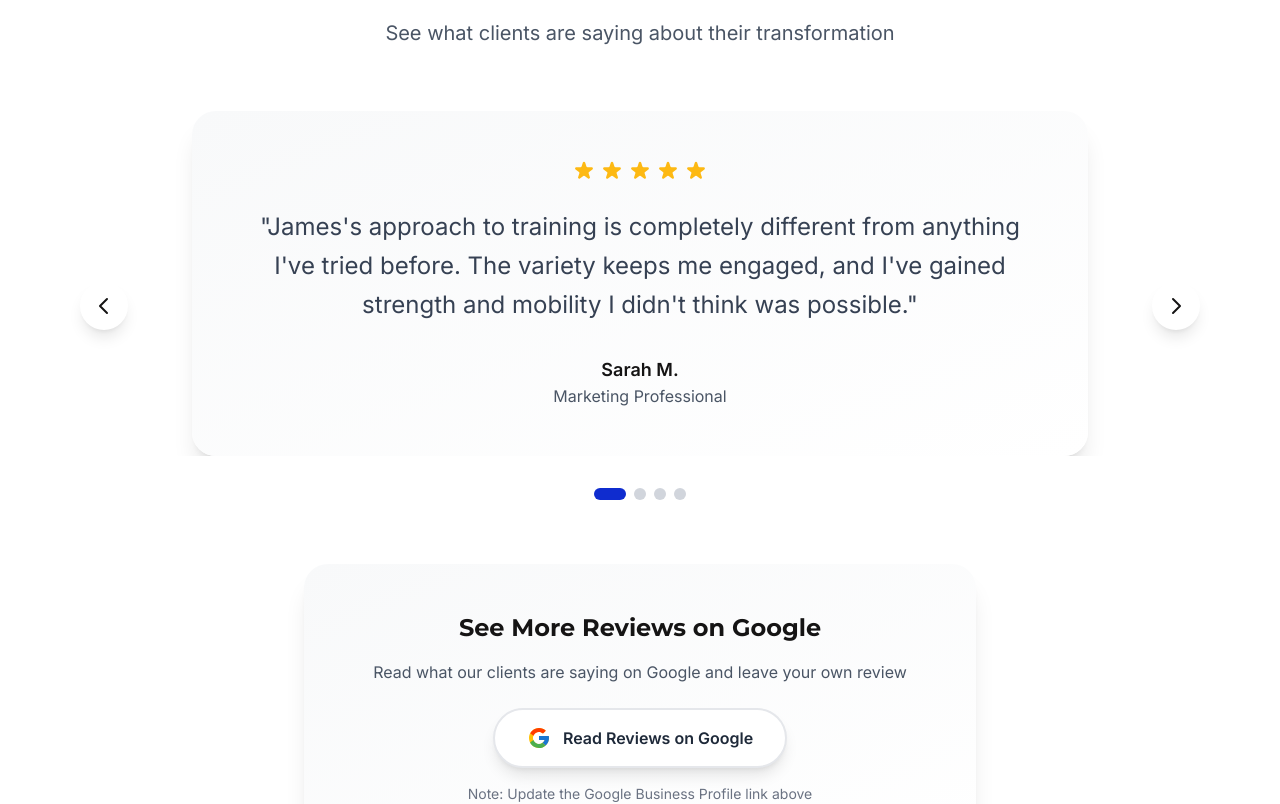
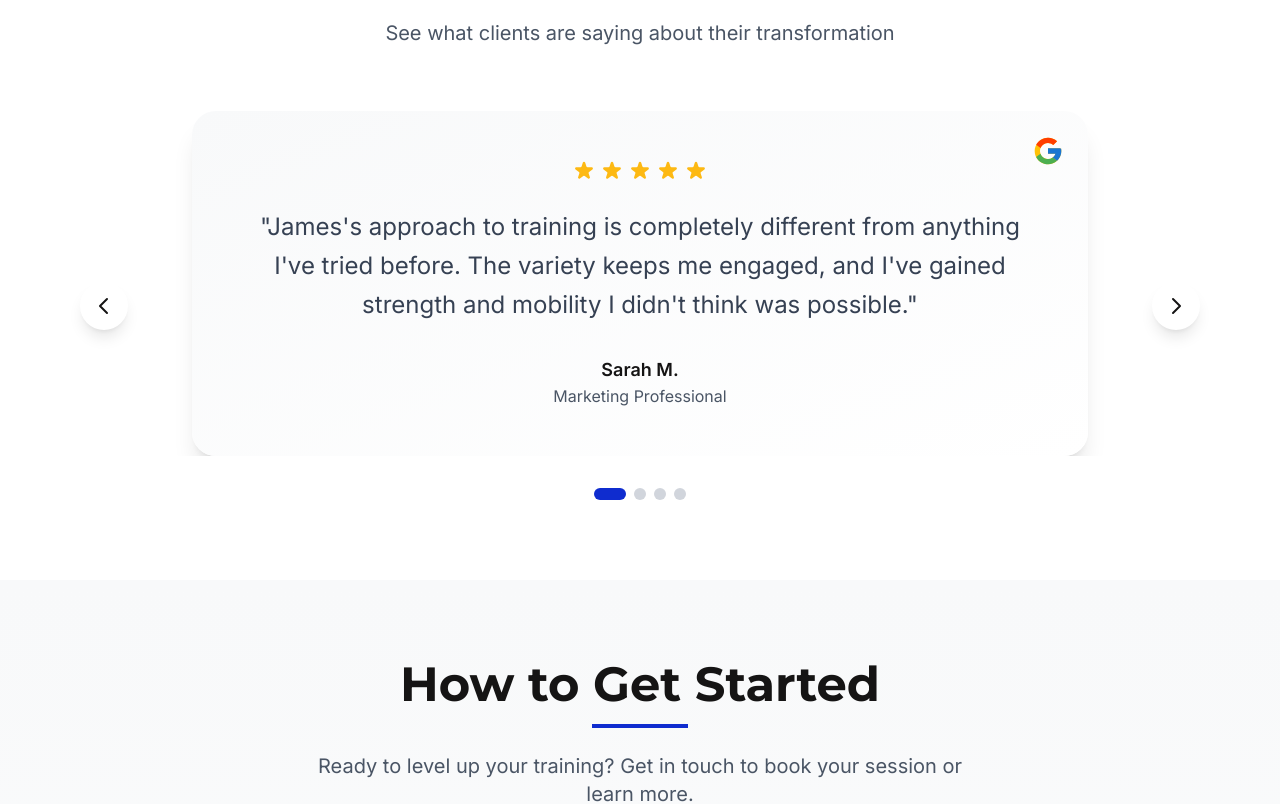
Before and after one commit to anyamrt/movement-based-training, a React (Vite) app: page / in a window 1280 px wide. Shown: the part 3480-4284 px from the top of the page. Built offline with nearby package versions, Linux system fonts and the light colour scheme.

Commit message:
Add Google logo to testimonial cards and remove separate reviews section

```diff
--- a/src/components/Testimonials.jsx
+++ b/src/components/Testimonials.jsx
@@ -72,7 +72,17 @@ const Testimonials = () => {
             <div className="flex">
               {testimonials.map((testimonial, index) => (
                 <div key={index} className="flex-[0_0_100%] min-w-0 px-4">
-                  <div className="bg-gradient-to-br from-brand-light to-white rounded-3xl shadow-xl p-8 md:p-12 max-w-4xl mx-auto">
+                  <div className="bg-gradient-to-br from-brand-light to-white rounded-3xl shadow-xl p-8 md:p-12 max-w-4xl mx-auto relative">
+                    {/* Google Logo */}
+                    <div className="absolute top-6 right-6">
+                      <svg className="w-8 h-8" viewBox="0 0 48 48" fill="none">
+                        <path d="M43.611 20.083H42V20H24v8h11.303c-1.649 4.657-6.08 8-11.303 8-6.627 0-12-5.373-12-12s5.373-12 12-12c3.059 0 5.842 1.154 7.961 3.039l5.657-5.657C34.046 6.053 29.268 4 24 4 12.955 4 4 12.955 4 24s8.955 20 20 20 20-8.955 20-20c0-1.341-.138-2.65-.389-3.917z" fill="#FFC107"/>
+                        <path d="M6.306 14.691l6.571 4.819C14.655 15.108 18.961 12 24 12c3.059 0 5.842 1.154 7.961 3.039l5.657-5.657C34.046 6.053 29.268 4 24 4 16.318 4 9.656 8.337 6.306 14.691z" fill="#FF3D00"/>
+                        <path d="M24 44c5.166 0 9.86-1.977 13.409-5.192l-6.19-5.238A11.91 11.91 0 0124 36c-5.202 0-9.619-3.317-11.283-7.946l-6.522 5.025C9.505 39.556 16.227 44 24 44z" fill="#4CAF50"/>
+                        <path d="M43.611 20.083H42V20H24v8h11.303a12.04 12.04 0 01-4.087 5.571l.003-.002 6.19 5.238C36.971 39.205 44 34 44 24c0-1.341-.138-2.65-.389-3.917z" fill="#1976D2"/>
+                      </svg>
+                    </div>
+
                     {/* Rating Stars */}
                     <div className="flex justify-center gap-1 mb-6">
                       {[...Array(testimonial.rating)].map((_, i) => (
@@ -132,35 +142,6 @@ const Testimonials = () => {
             ))}
           </div>
         </div>
-
-        {/* Google Reviews Section */}
-        <div className="mt-16 text-center">
-          <div className="bg-gradient-to-br from-brand-light to-white rounded-3xl shadow-xl p-8 md:p-12 max-w-2xl mx-auto">
-            <h3 className="text-2xl font-bold text-brand-dark mb-4">
-              See More Reviews on Google
-            </h3>
-            <p className="text-gray-600 mb-6">
-              Read what our clients are saying on Google and leave your own review
-            </p>
-            <a
-              href="https://g.page/r/YOUR_GOOGLE_BUSINESS_ID/review"
-              target="_blank"
-              rel="noopener noreferrer"
-              className="inline-flex items-center gap-3 bg-white hover:bg-gray-50 border-2 border-gray-200 text-gray-800 py-4 px-8 rounded-full font-semibold transition-all transform hover:scale-105 shadow-lg"
-            >
-              <svg className="w-6 h-6" viewBox="0 0 48 48" fill="none">
-                <path d="M43.611 20.083H42V20H24v8h11.303c-1.649 4.657-6.08 8-11.303 8-6.627 0-12-5.373-12-12s5.373-12 12-12c3.059 0 5.842 1.154 7.961 3.039l5.657-5.657C34.046 6.053 29.268 4 24 4 12.955 4 4 12.955 4 24s8.955 20 20 20 20-8.955 20-20c0-1.341-.138-2.65-.389-3.917z" fill="#FFC107"/>
-                <path d="M6.306 14.691l6.571 4.819C14.655 15.108 18.961 12 24 12c3.059 0 5.842 1.154 7.961 3.039l5.657-5.657C34.046 6.053 29.268 4 24 4 16.318 4 9.656 8.337 6.306 14.691z" fill="#FF3D00"/>
-                <path d="M24 44c5.166 0 9.86-1.977 13.409-5.192l-6.19-5.238A11.91 11.91 0 0124 36c-5.202 0-9.619-3.317-11.283-7.946l-6.522 5.025C9.505 39.556 16.227 44 24 44z" fill="#4CAF50"/>
-                <path d="M43.611 20.083H42V20H24v8h11.303a12.04 12.04 0 01-4.087 5.571l.003-.002 6.19 5.238C36.971 39.205 44 34 44 24c0-1.341-.138-2.65-.389-3.917z" fill="#1976D2"/>
-              </svg>
-              <span>Read Reviews on Google</span>
-            </a>
-            <p className="text-sm text-gray-500 mt-4">
-              Note: Update the Google Business Profile link above
-            </p>
-          </div>
-        </div>
       </div>
     </section>
   );
```
Also changed, not shown: ilikedogs-removebg-preview.png (added), src/assets/images/wix-logo.png (added).
